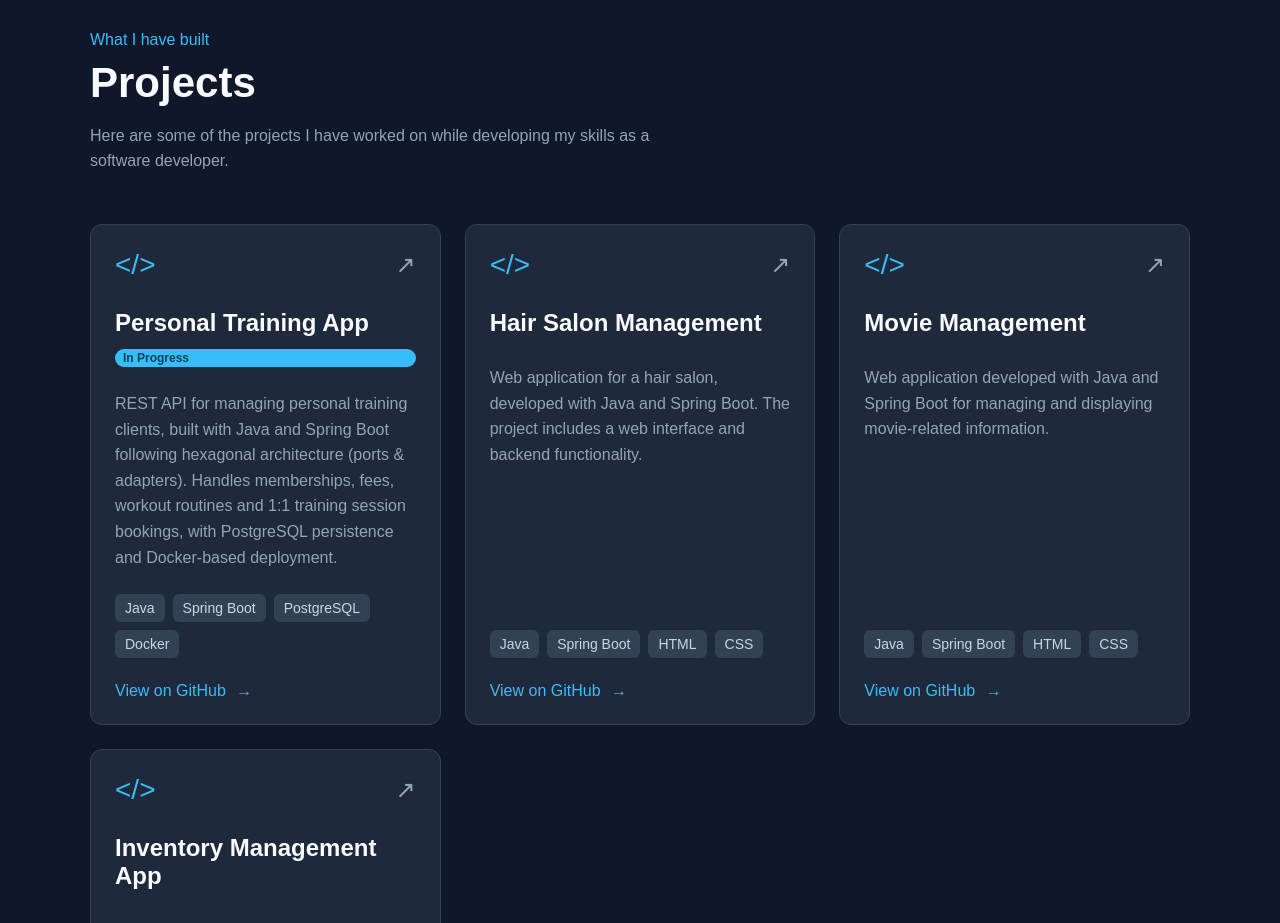
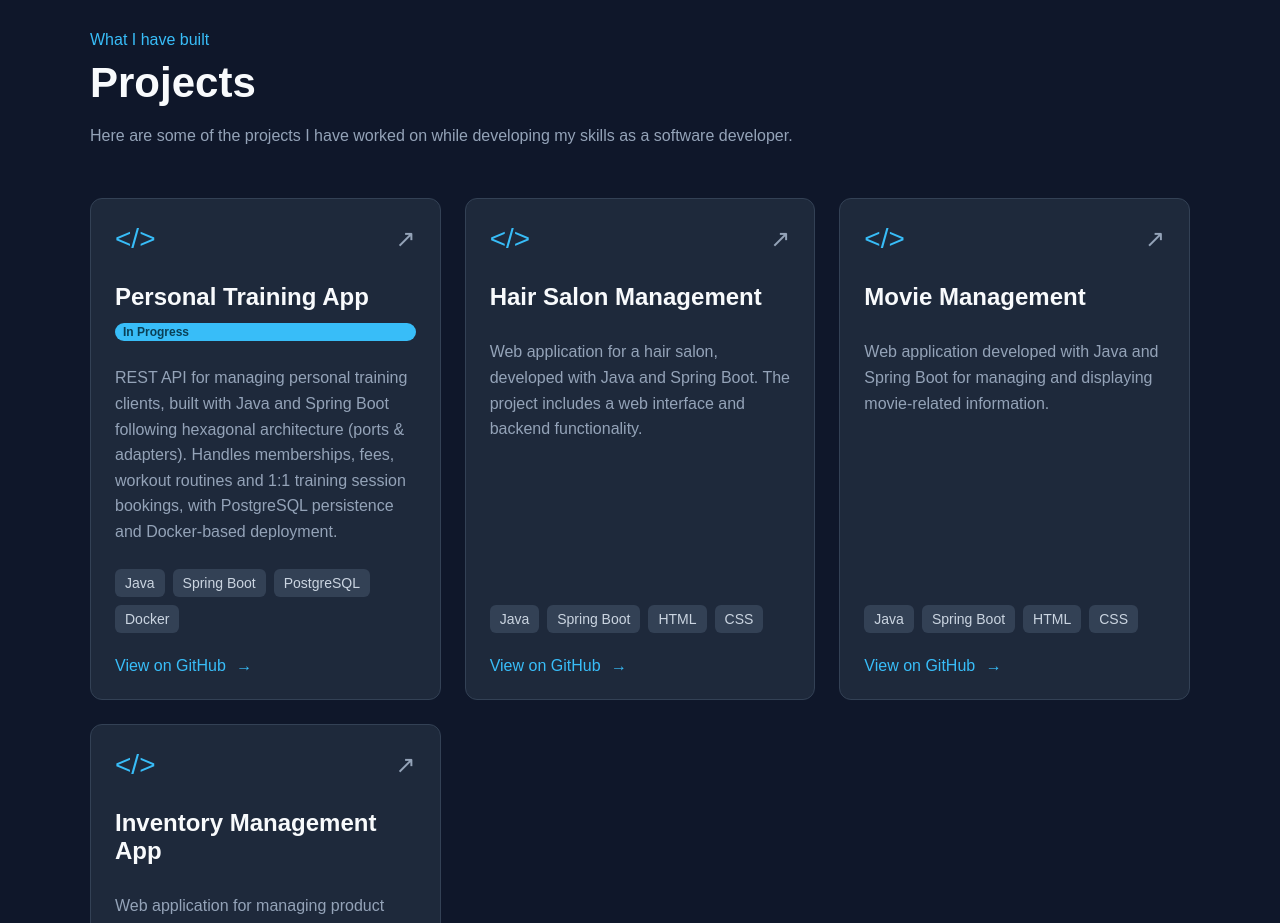
Before and after one commit to Raulma10/Portfolio, a Next.js app: page / in a window 1280 px wide. Shown: the part 1360-2283 px from the top of the page. Built offline with nearby package versions, Linux system fonts and the light colour scheme.

Commit message:
Arreglado max-width descripcion de proyectos

```diff
--- a/src/app/globals.css
+++ b/src/app/globals.css
@@ -163,7 +163,7 @@ a {
 }
 
 .projects-description {
-  max-width: 600px;
+  max-width: 1100px;
   color: #94a3b8;
   line-height: 1.6;
 }
```
